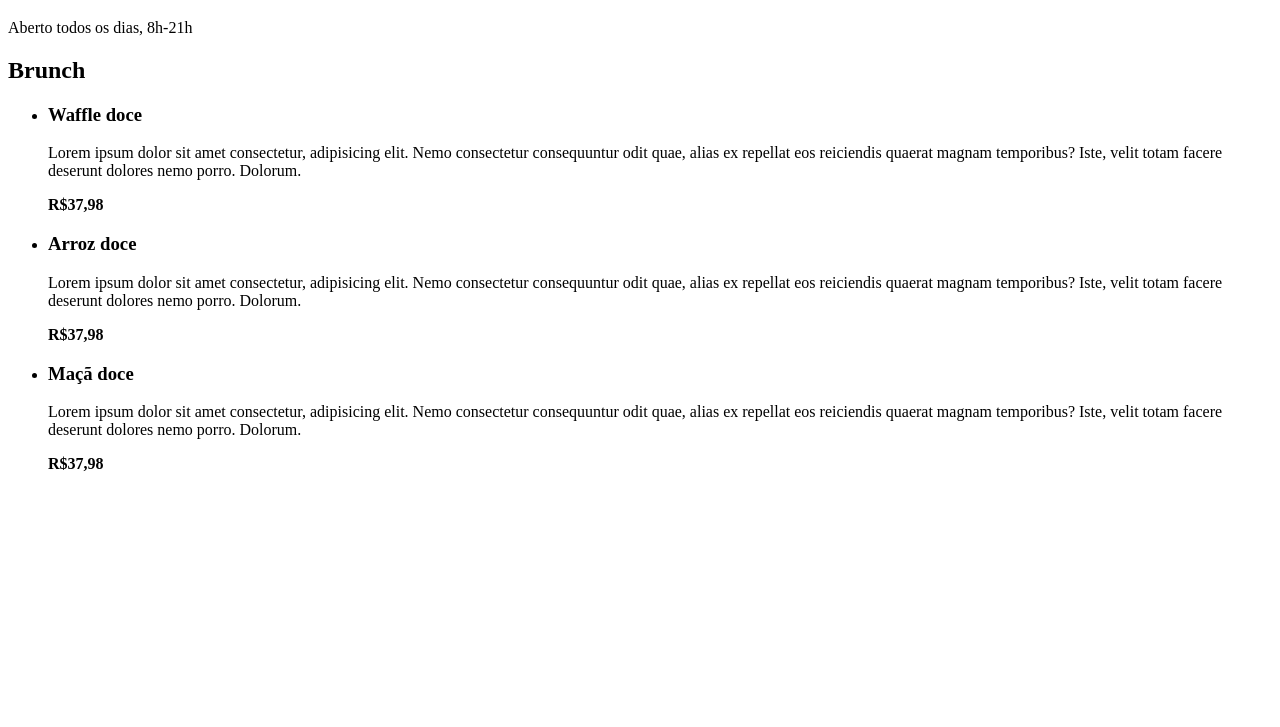
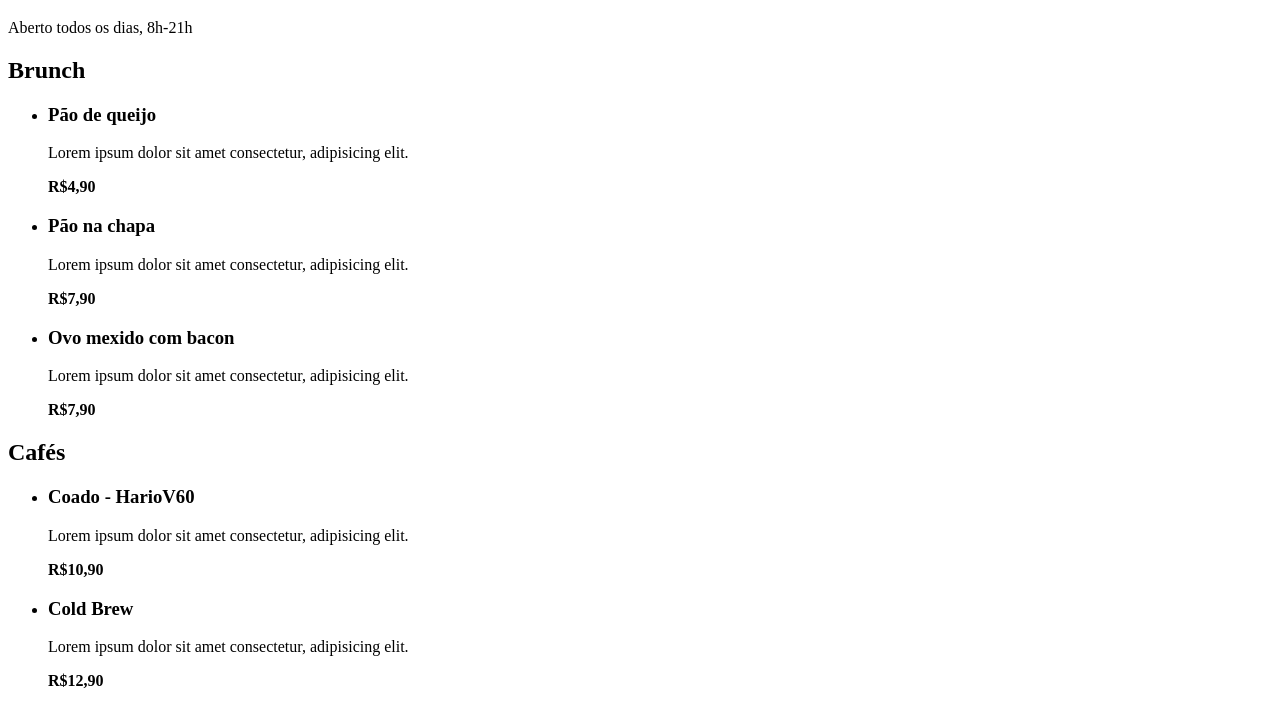
Before and after one commit to jscloneski/Menu-digital, a plain HTML site: page index.html in a window 1280 px wide. Shown: the part 61-788 px from the top of the page. Drawn offline with Linux system fonts and the light colour scheme.

Commit message:
Alteração em index.html

```diff
--- a/index.html
+++ b/index.html
@@ -19,42 +19,42 @@
             <ul>
                 <li>
                     <div class="details">
-                        <h3>Waffle doce</h3>
+                        <h3>Pão de queijo</h3>
                         <p class="description">
-                            Lorem ipsum dolor sit amet consectetur, adipisicing elit. Nemo consectetur consequuntur odit quae, alias ex repellat eos reiciendis quaerat magnam temporibus? Iste, velit totam facere deserunt dolores nemo porro. Dolorum.
+                            Lorem ipsum dolor sit amet consectetur, adipisicing elit.
                         </p>
                     </div>
 
                     <strong class="price">
-                        R$37,98
+                        R$4,90
                     </strong>
 
                 </li>
 
                 <li>
                     <div class="details">
-                        <h3>Arroz doce</h3>
+                        <h3>Pão na chapa</h3>
                         <p class="description">
-                            Lorem ipsum dolor sit amet consectetur, adipisicing elit. Nemo consectetur consequuntur odit quae, alias ex repellat eos reiciendis quaerat magnam temporibus? Iste, velit totam facere deserunt dolores nemo porro. Dolorum.
+                            Lorem ipsum dolor sit amet consectetur, adipisicing elit.
                         </p>
                     </div>
 
                     <strong class="price">
-                        R$37,98
+                        R$7,90
                     </strong>
 
                 </li>
 
                 <li>
                     <div class="details">
-                        <h3>Maçã doce</h3>
+                        <h3>Ovo mexido com bacon</h3>
                         <p class="description">
-                            Lorem ipsum dolor sit amet consectetur, adipisicing elit. Nemo consectetur consequuntur odit quae, alias ex repellat eos reiciendis quaerat magnam temporibus? Iste, velit totam facere deserunt dolores nemo porro. Dolorum.
+                            Lorem ipsum dolor sit amet consectetur, adipisicing elit.
                         </p>
                     </div>
 
                     <strong class="price">
-                        R$37,98
+                        R$7,90
                     </strong>
 
                 </li>
@@ -64,6 +64,41 @@
         </section>
 
 
+        <section>
+            <h2>Cafés</h2>
+
+            <ul>
+                <li>
+                    <div class="details">
+                        <h3>Coado - HarioV60</h3>
+                        <p class="description">
+                            Lorem ipsum dolor sit amet consectetur, adipisicing elit.
+                        </p>
+                    </div>
+
+                    <strong class="price">
+                        R$10,90
+                    </strong>
+
+                </li>
+
+                <li>
+                    <div class="details">
+                        <h3>Cold Brew</h3>
+                        <p class="description">
+                            Lorem ipsum dolor sit amet consectetur, adipisicing elit.
+                        </p>
+                    </div>
+
+                    <strong class="price">
+                        R$12,90
+                    </strong>
+
+                </li>
+            </ul>
+
+        </section>
+
 
 
     </body>
```
Also changed, not shown: style.css (added).
